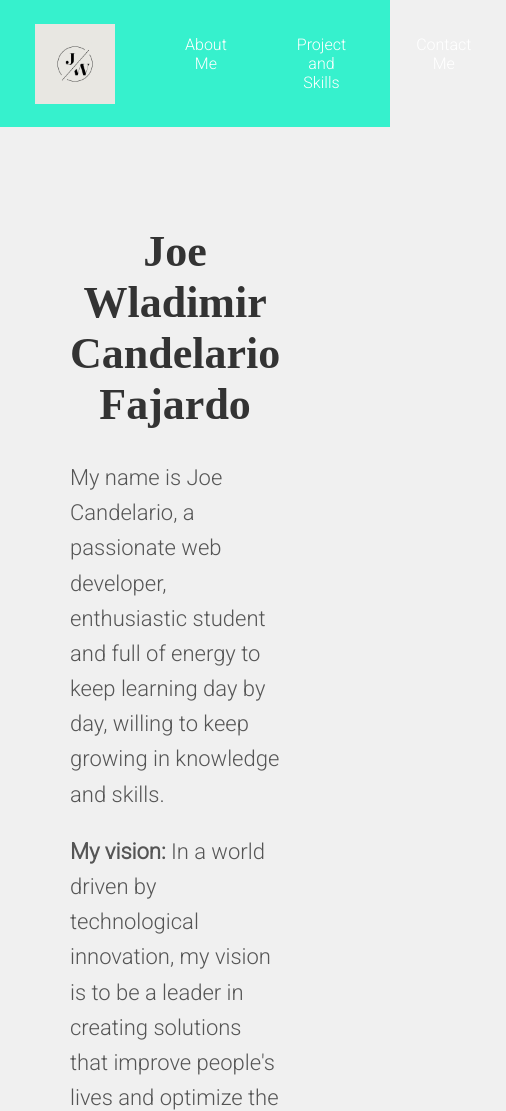
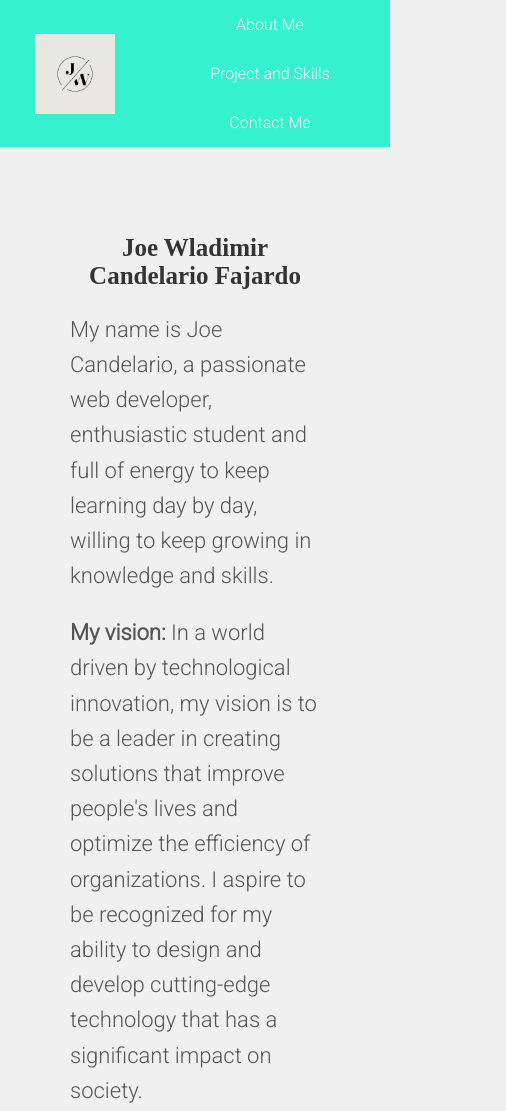
Before and after one commit to wladij/wdd130, a plain HTML site: page personal-site/index.html in a window 390 px wide. Shown: the top 1111 px of the page, 506 px wide, since content can reach past the window. Drawn offline with Linux system fonts and the light colour scheme; a web font is replaced by a local one.

Commit message:
more correction

```diff
--- a/personal-site/styles/styles.css
+++ b/personal-site/styles/styles.css
@@ -120,3 +120,36 @@ footer .social img {
     height: 50px;
     border-radius: 50%;
 }
+
+@media screen and (max-width: 900px) {
+    .container {
+        display: block;
+        height: auto;
+    }
+    nav, footer {
+        flex-direction: column;
+    }
+    nav a {
+        display: block;
+        padding: 15px;
+    }
+    .text {
+        margin-top: 0;
+    }
+
+    h1 {
+        font-size: 25px;
+        color: #6f7364;
+    }
+    .image {
+        margin: 50px auto;
+        width: 60%;
+    }
+    #background {
+        display: none;
+    }
+
+    footer {
+        margin-top: 25px;
+    }
+}
```
